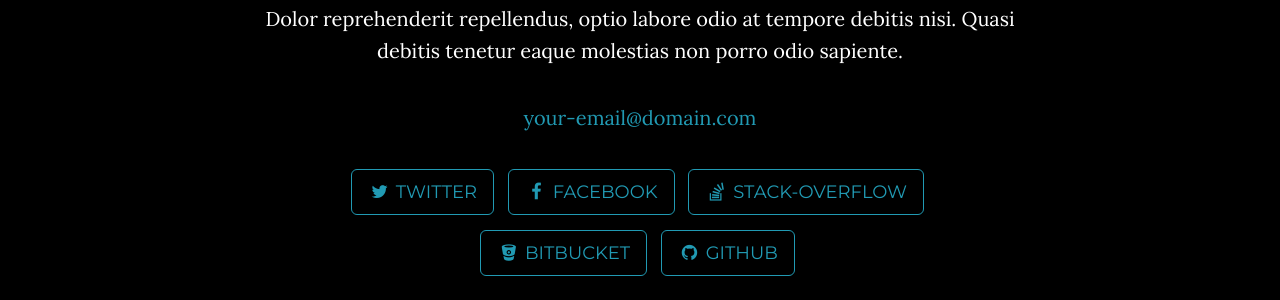
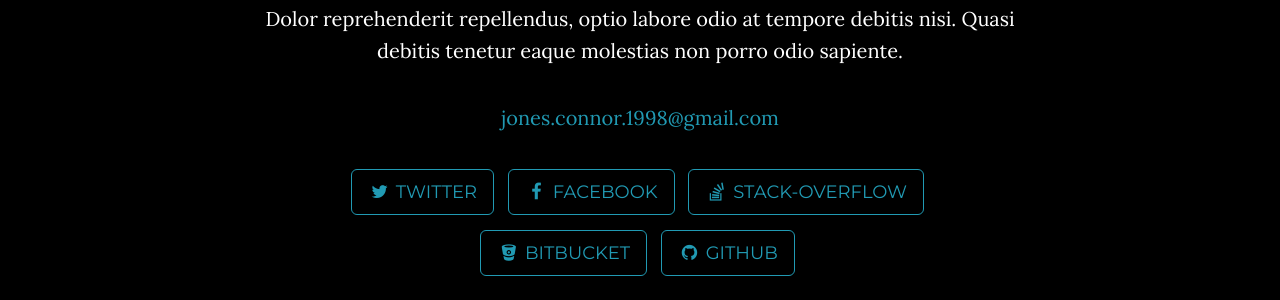
Before and after one commit to jones1998/hs-porfolio, a Jekyll site: the page built from index.html, in a window 1280 px wide and 900 px high, scrolled down 2255 px. Shown: the part 155-455 px from the top of the window. Built offline with Jekyll 4.4.1, drawn with Linux system fonts in a browser that asks for light colours.

Commit message:
Update _config.yml

```diff
--- a/_config.yml
+++ b/_config.yml
@@ -1,6 +1,6 @@
 # Site settings
-title: Grayscale
-email: your-email@domain.com
+title: Connor Jones
+email: jones.connor.1998@gmail.com
 url: http://jones1998.github.io/hs-portfolio/
 baseurl: "/hs-portfolio"
 description: "Write an awesome description for your new site here. You can edit this line in _config.yml. It will appear in your document head meta (for Google search results) and in your feed.xml site description."
```
